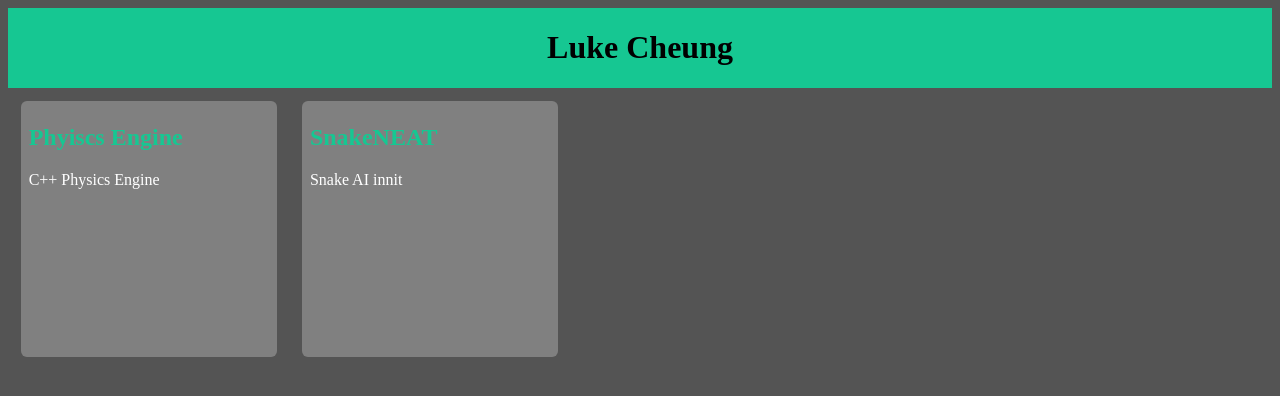
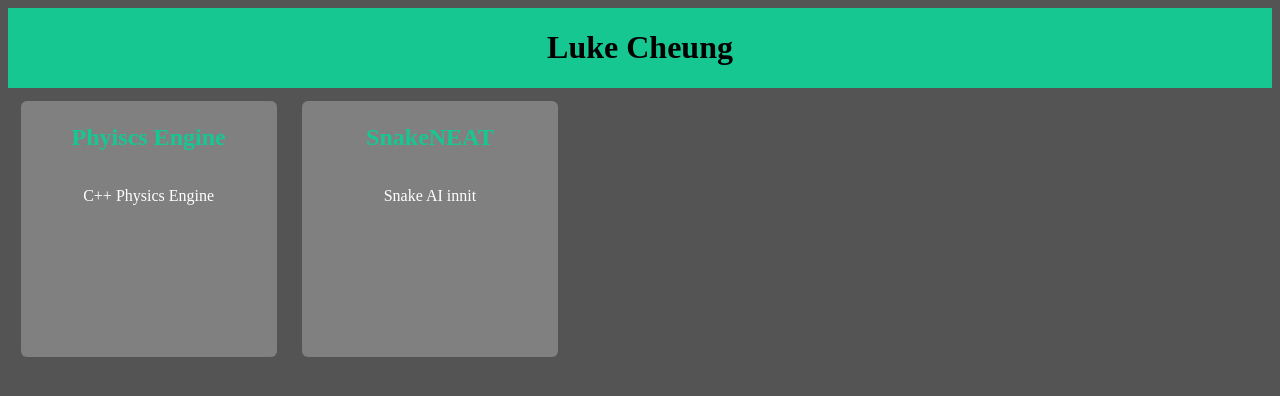
Before and after one commit to Oddidude/oddidude.github.io, a Vue app: page / in a window 1280 px wide. Shown: the top 396 px of the page. Built offline with nearby package versions, Linux system fonts and the light colour scheme.

Commit message:
Aligning content in cards

```diff
--- a/src/components/CardItem.vue
+++ b/src/components/CardItem.vue
@@ -28,6 +28,10 @@ const redirect = () => window.location.href = link
   overflow-x: hidden;
   height: 100%;
   min-height: 15rem;
+  display: flex;
+  flex-direction: column;
+  justify-content: start;
+  align-items: center;
 }
 
 .card:hover{
```
